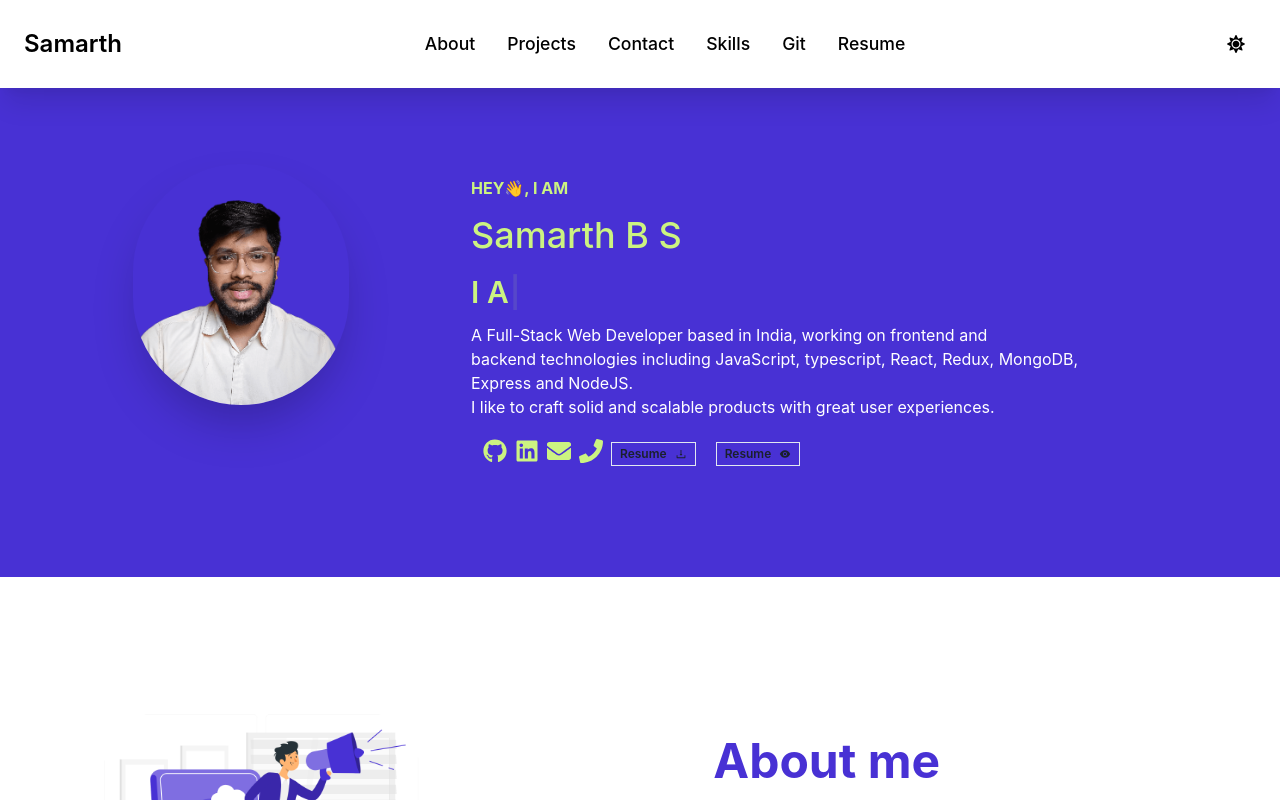
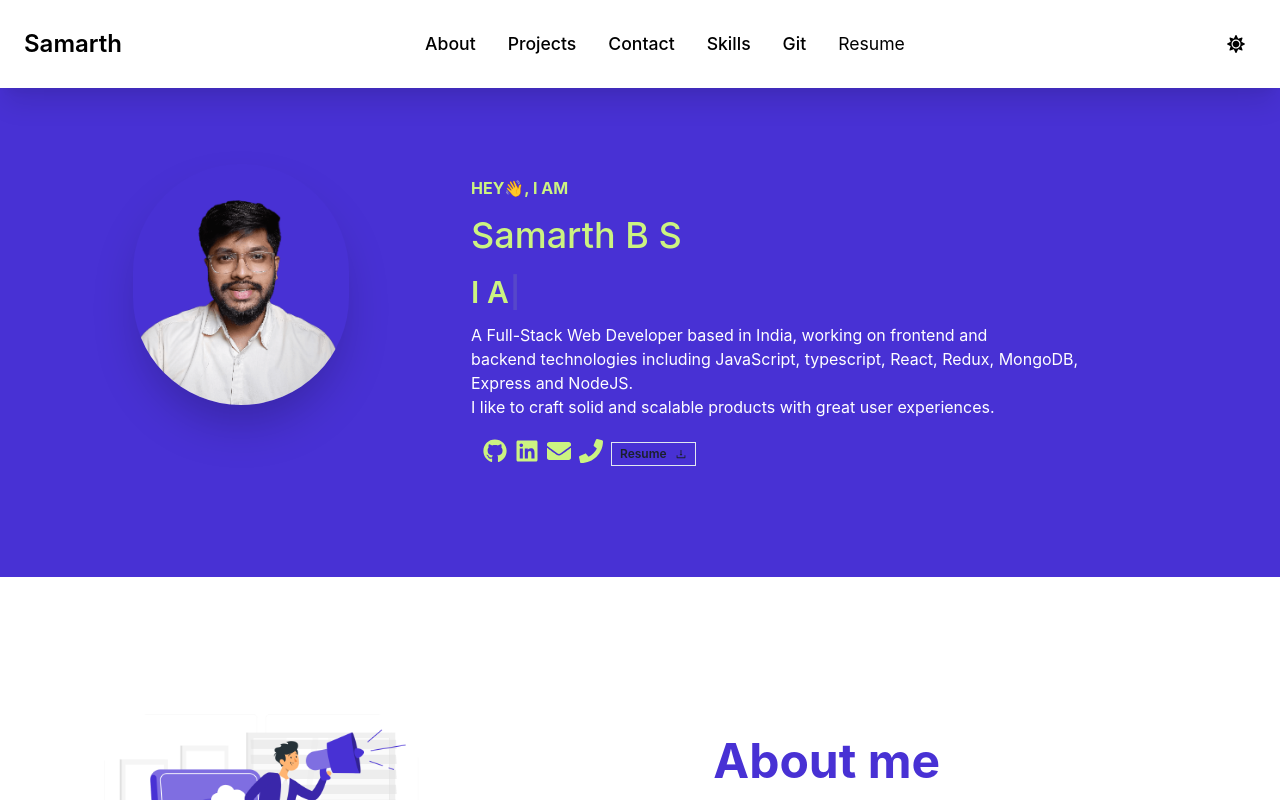
Before and after one commit to samarthbsss/samarthbsss.github.io, a React (Create React App) app: page / in a window 1280 px wide. Shown: the top 800 px of the page. Built offline with nearby package versions, Linux system fonts and the light colour scheme.

Commit message:
several changes made

```diff
--- a/src/Components/body.jsx
+++ b/src/Components/body.jsx
@@ -161,7 +161,7 @@ const Body = () => {
                 {/* button space */}
                 <ButtonGroup spacing={"5"}>
                       <Button
-                       onClick={handleDownload}
+                        //  onClick={handleDownload}
                         id="resume-button-2"
                         as={"a"}
                         variant={"outline"}
@@ -169,19 +169,29 @@ const Body = () => {
                         _hover={{ bg: "white", color: "#1B3C65" }}
                         size={"xs"}
                         // href='https://www.dropbox.com/s/c1dhnaj5tp7hnf2/Samarth-B-S-Resume.pdf?dl=0'
-                        href={resume}
+                        // href={resume}
                         // href ='../Projectimg/Samarth-B-S-Resume.pdf'
-                        target="_blank"
-                        rel="noreferrer"
+                        // target="_blank"
+                        // rel="noreferrer"
                         rightIcon={<AiOutlineDownload/>}
                         // download='../Projectimg/Samarth-B-S-Resume.pdf'
-                        download={'Samarth-BS-Resume'}
+                        // download={'Samarth-BS-Resume'}
 
                       >
+                        <Link
+                         onClick={handleDownload}
+                        id="resume-link-2"
+                         href={resume}
+                          target="_blank"
+                          rel="noreferrer"
+                          download={'Samarth-BS-Resume'}
+                        >
                         Resume
+                        </Link>
+
                       </Button>
-                      <Button
-                        // id="resume-button-2"
+                      {/* <Button
+                        // id="resume-button-1"
                         as={"a"}
                         variant={"outline"}
                         borderRadius={"0"}
@@ -194,7 +204,7 @@ const Body = () => {
 
                       >
                         Resume
-                      </Button>
+                      </Button> */}
                     </ButtonGroup>
                     {/* button ButtonGroup */}
               </HStack>
--- a/src/Components/contact.jsx
+++ b/src/Components/contact.jsx
@@ -106,7 +106,7 @@ const Contact = () => {
       <Text align="center" fontSize="2xl">
         Got a question or proposal, or just want to say hello? Go ahead.
       </Text>
-    <div>
+    <div  id="contact">
 
 
       <Flex
@@ -115,7 +115,7 @@ const Contact = () => {
         alignContent="center"
         justifyContent="space-around"
         padding="2rem"
-        id="contact"
+
       >
         <Box width="100%" height="45rem">
           <Image
@@ -225,14 +225,14 @@ const Contact = () => {
           </form>
         </Box>
       </Flex>
-      <div >
-            <a href="mailto: samarthbsacharya@gmail.com"id="contact-email" >
+      <div  >
+            <a href="mailto:samarthbsacharya@gmail.com" id="contact-email" target={"_blank"}>
             <Icon as={FaEnvelope} boxSize={6}/>
             </a>
 
             </div>
                 <div  >
-                  <a href="tel:+8792801332" id="contact-phone">
+                  <a href="8792801332"  id="contact-phone" target={"_blank"}>
                   <Icon as={FaPhone} boxSize={6}/>
                   </a>
                 </div>
--- a/src/Components/nav.jsx
+++ b/src/Components/nav.jsx
@@ -13,6 +13,7 @@ import {
 // import { Link } from "react-scroll";
 import { HamburgerIcon } from '@chakra-ui/icons';
 import { ColorModeSwitcher } from '../ColorModeSwitcher';
+import resume from '../Projectimg/Samarth-B-S-Resume.pdf';
 
 const Navbar = () => {
   // const { isOpen, onOpen, onClose } = useDisclosure();
@@ -23,6 +24,10 @@ const Navbar = () => {
 
   const toggleMobileNav = () => {
     setIsMobile(!isMobile);
+  };
+
+  const handleDownload = () => {
+    window.open(resume, '_blank');
   };
 
   return (
@@ -86,14 +91,21 @@ const Navbar = () => {
             Git
           </Link>
           <Link
-            id="resume-button-1"
-            href="https://www.dropbox.com/s/c1dhnaj5tp7hnf2/Samarth-B-S-Resume.pdf?dl=0"
+            id="resume-link-1"
+            onClick={handleDownload}
+            href={resume}
             fontWeight="medium"
             target="_blank"
             class="nav-link resume"
+            download={'Samarth-BS-Resume'}
+           rel="noreferrer"
           >
+            <button    id="resume-button-1">
             Resume
+            </button>
+
           </Link>
+
         </Stack>
       </Box>
       <ColorModeSwitcher justifySelf="flex-end" />
```
